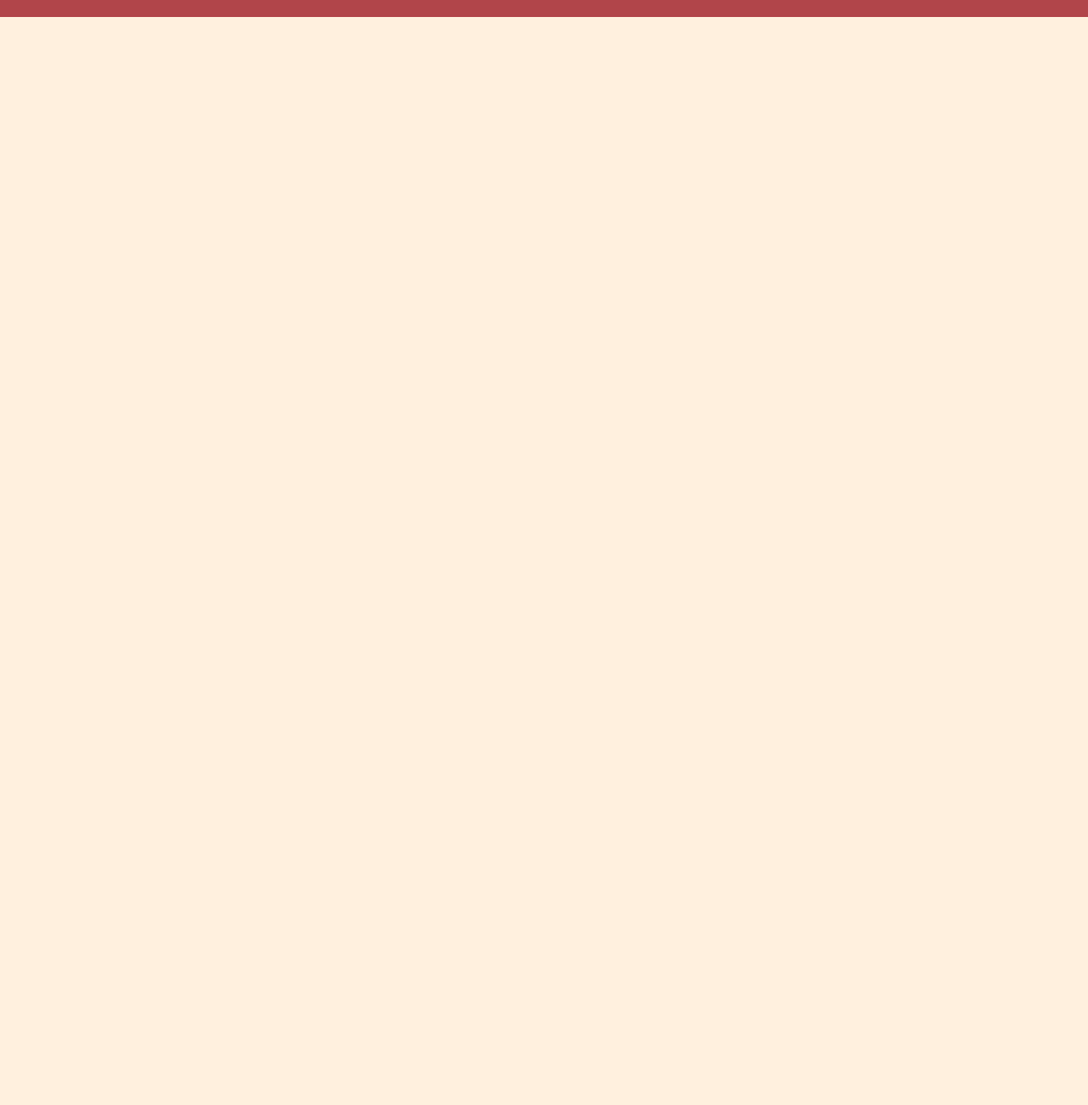
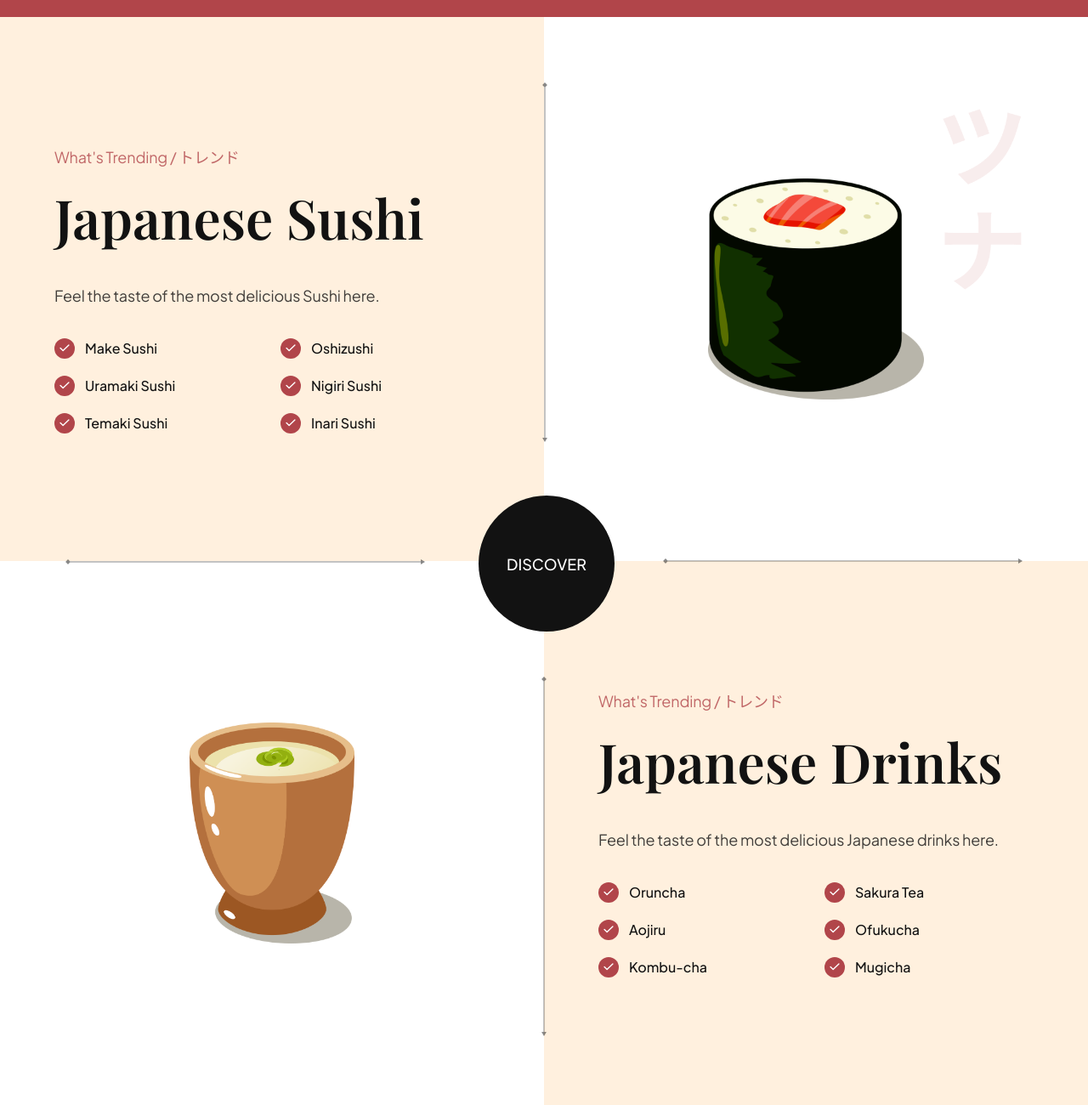
Before and after one commit to ThiagoMonts/landing_page_sushi, a website built with Vite: page index.html in a window 1280 px wide. Shown: the part 2398-3698 px from the top of the page at 85% size. Before the commit the page ends 2418 px from the top, so only its background shows below. Built offline with nearby package versions, Linux system fonts and the light colour scheme; files whose address does not match are found by name.

Commit message:
Criação da seção Trending

```diff
--- a/css/sections/trending.css
+++ b/css/sections/trending.css
@@ -0,0 +1,163 @@
+.trending {
+    position: relative;
+
+    display: flex;
+    flex-direction: column;
+    overflow: hidden;
+}
+
+.trending__discover {
+
+}
+
+.trending-sushi, .trending-drinks {
+    width: 100%;
+    min-height: 640px;
+
+    display: flex;
+    flex-direction: row;
+}
+
+.trending__content {
+    flex: 1;
+    display: flex;
+    justify-content: center;
+    flex-direction: column;
+
+    padding: 32px 64px;
+}
+
+.trending__list {
+    list-style: none;
+
+    flex-wrap: wrap;
+    gap: 20px;
+}
+
+.trending__list li {
+    flex: 1;
+    display: flex;
+    align-items: center;
+    flex-direction: row;
+    gap: 12px;
+
+    min-width: 210px;
+}
+
+.trending__icon {
+   width: 24px;
+   height: 24px;
+
+   background-color: var(--primary-color);
+   border-radius: 100%;
+}
+
+.trending__icon img {
+    width: 50%;
+    height: 50%;
+    object-fit: contain;
+}
+
+.trending__list p {
+    flex: 1;
+    font-size: 16px;
+    font-weight: 500;
+    font-family: var(--plus-jakarta-sans);
+
+    color: var(--secondary-color);
+}
+
+.trending__image {
+    flex: 1;
+
+    position: relative;
+    padding: 32px 64px;
+
+    background-color: var(--color-white);
+    background-repeat: no-repeat;
+    background-size: contain;
+    background-position: center;
+
+}
+
+.trending-sushi .trending__image {
+    background-image: url("../../assets/japanese_sushi.png");
+}
+
+.trending-drink .trending__image {
+    background-image: url("../../assets/japanese_drinks.png");
+}
+
+.trending__image img {
+    width: 254px;
+    height: 260px;
+    object-fit: contain;
+}
+
+.trending__discover {
+    position: absolute;
+    top: 44%;
+    left: 44%;
+    z-index: 1;
+
+    width: 160px;
+    height: 160px;
+
+    background-color: var(--secondary-color);
+    border-radius: 100%;
+
+    display: flex;
+    justify-content: center;
+    align-items: center;
+}
+
+.trending__discover p {
+    color: #fff;
+    text-transform: uppercase;
+
+    font-size: 18px;
+    font-weight: 500;
+    font-family: var(--plus-jakarta-sans);
+}
+
+/* Arrows */
+.trending__arrow {
+    position: absolute;
+    z-index: 1;
+  }
+
+  .trending__arrow img {
+    object-fit: contain;
+  }
+
+  .trending__arrow-left {
+    left: -2.5px;
+    top: 12%;
+  }
+
+  .trending__arrow-left img,
+  .trending__arrow-top img {
+    width: auto;
+    height: 100%;
+  }
+
+  .trending__arrow-top {
+    top: -10.5px;
+    left: 12%;
+  }
+
+  .trending__arrow-bottom {
+    bottom: -6.5px;
+    right: 12%;
+  }
+
+  .trending__arrow-bottom img,
+  .trending__arrow-right img {
+    width: 100%;
+    height: auto;
+  }
+
+  .trending__arrow-right {
+    right: -2.5px;
+    bottom: 12%;
+  }
--- a/index.html
+++ b/index.html
@@ -185,6 +185,133 @@
     </button>
   </section>
 
+  <section class="trending" id="food">
+    <section class="trending-sushi">
+      <div class="trending__content" data-aos="fade-right">
+        <p class="sushi__subtitle">What's Trending / トレンド</p>
+
+        <h3 class="sushi__title">Japanese Sushi</h3>
+        <p class="sushi__description">Feel the taste of the most delicious Sushi here.</p>
+
+        <ul class="trending__list flex-between">
+          <li>
+            <div class="trending__icon flex-center">
+              <img src="assets/check.svg" alt="check" />
+            </div>
+            <p>Make Sushi</p>
+          </li>
+          <li>
+            <div class="trending__icon flex-center">
+              <img src="assets/check.svg" alt="check" />
+            </div>
+            <p>Oshizushi</p>
+          </li>
+          <li>
+            <div class="trending__icon flex-center">
+              <img src="assets/check.svg" alt="check" />
+            </div>
+            <p>Uramaki Sushi</p>
+          </li>
+          <li>
+            <div class="trending__icon flex-center">
+              <img src="assets/check.svg" alt="check" />
+            </div>
+            <p>Nigiri Sushi</p>
+          </li>
+          <li>
+            <div class="trending__icon flex-center">
+              <img src="assets/check.svg" alt="check" />
+            </div>
+            <p>Temaki Sushi</p>
+          </li>
+          <li>
+            <div class="trending__icon flex-center">
+              <img src="assets/check.svg" alt="check" />
+            </div>
+            <p>Inari Sushi</p>
+          </li>
+        </ul>
+      </div>
+
+      <div class="trending__image flex-center">
+        <img src="assets/sushi-5.png" alt="sushi-5" data-aos="fade-left"/>
+
+        <div class="trending__arrow trending__arrow-left">
+          <img src="assets/arrow-vertical.svg" alt="arrow vertical" />
+        </div>
+
+        <div class="trending__arrow trending__arrow-bottom">
+          <img src="assets/arrow-horizontal.svg" alt="arrow horizontal" />
+        </div>
+      </div>
+    </section>
+
+    <div class="trending__discover" data-aos="zoom-in">
+      <p>Discover</p>
+    </div>
+
+    <section class="trending-drinks">
+      <div class="trending__image flex-center">
+        <img src="assets/sushi-4.png" alt="sushi-4" data-aos="fade-right"/>
+
+        <div class="trending__arrow trending__arrow-top">
+          <img src="assets/arrow-horizontal.svg" alt="arrow horizontal" />
+        </div>
+
+        <div class="trending__arrow trending__arrow-right">
+          <img src="assets/arrow-vertical.svg" alt="arrow vertical" />
+        </div>
+      </div>
+
+      <div class="trending__content" data-aos="fade-left">
+        <p class="sushi__subtitle">What's Trending / トレンド</p>
+
+        <h3 class="sushi__title">Japanese Drinks</h3>
+        <p class="sushi__description">Feel the taste of the most delicious Japanese drinks here.</p>
+
+        <ul class="trending__list flex-between">
+          <li>
+            <div class="trending__icon flex-center">
+              <img src="assets/check.svg" alt="check" />
+            </div>
+            <p>Oruncha</p>
+          </li>
+          <li>
+            <div class="trending__icon flex-center">
+              <img src="assets/check.svg" alt="check" />
+            </div>
+            <p>Sakura Tea</p>
+          </li>
+          <li>
+            <div class="trending__icon flex-center">
+              <img src="assets/check.svg" alt="check" />
+            </div>
+            <p>Aojiru</p>
+          </li>
+          <li>
+            <div class="trending__icon flex-center">
+              <img src="assets/check.svg" alt="check" />
+            </div>
+            <p>Ofukucha</p>
+          </li>
+          <li>
+            <div class="trending__icon flex-center">
+              <img src="assets/check.svg" alt="check" />
+            </div>
+            <p>Kombu-cha</p>
+          </li>
+          <li>
+            <div class="trending__icon flex-center">
+              <img src="assets/check.svg" alt="check" />
+            </div>
+            <p>Mugicha</p>
+          </li>
+        </ul>
+      </div>
+    </section>
+  </section>
+
+
   <script src="js/script.js" type="module"></script>
 </body>
 </html>
```
